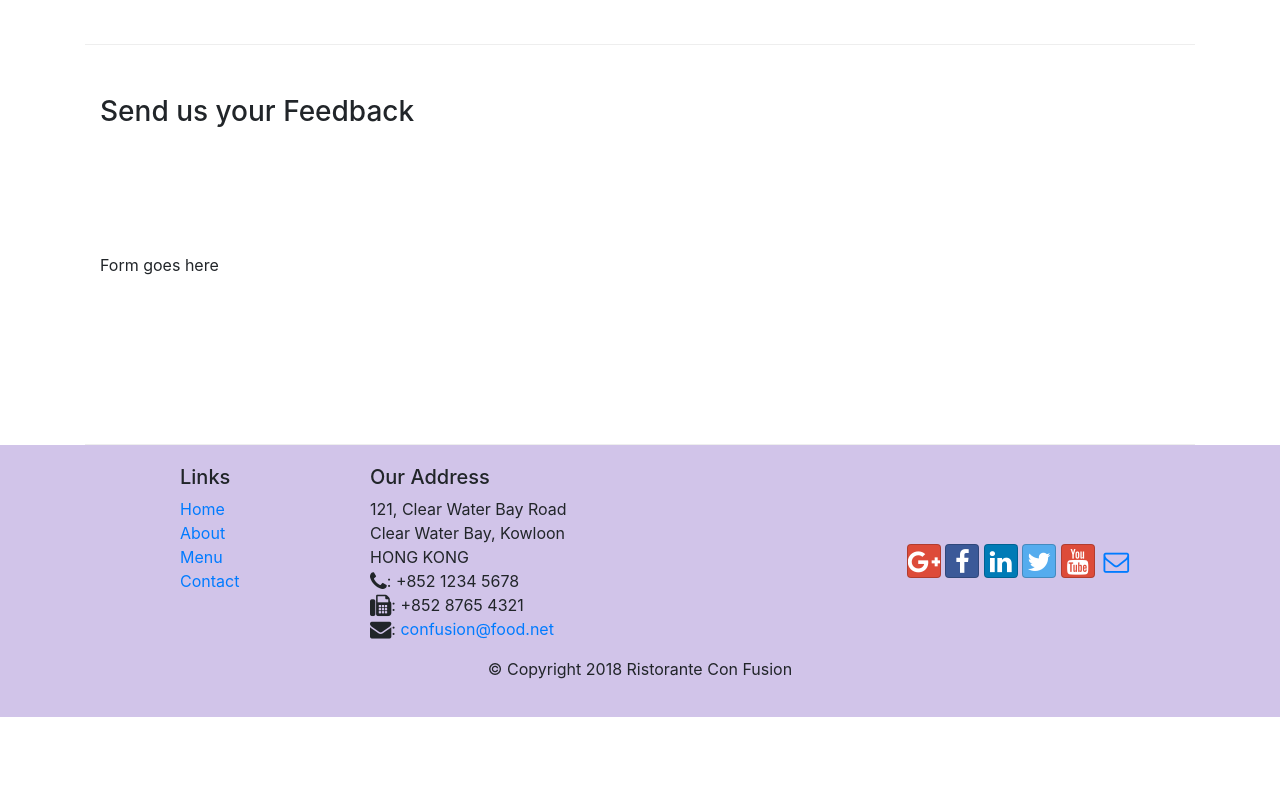
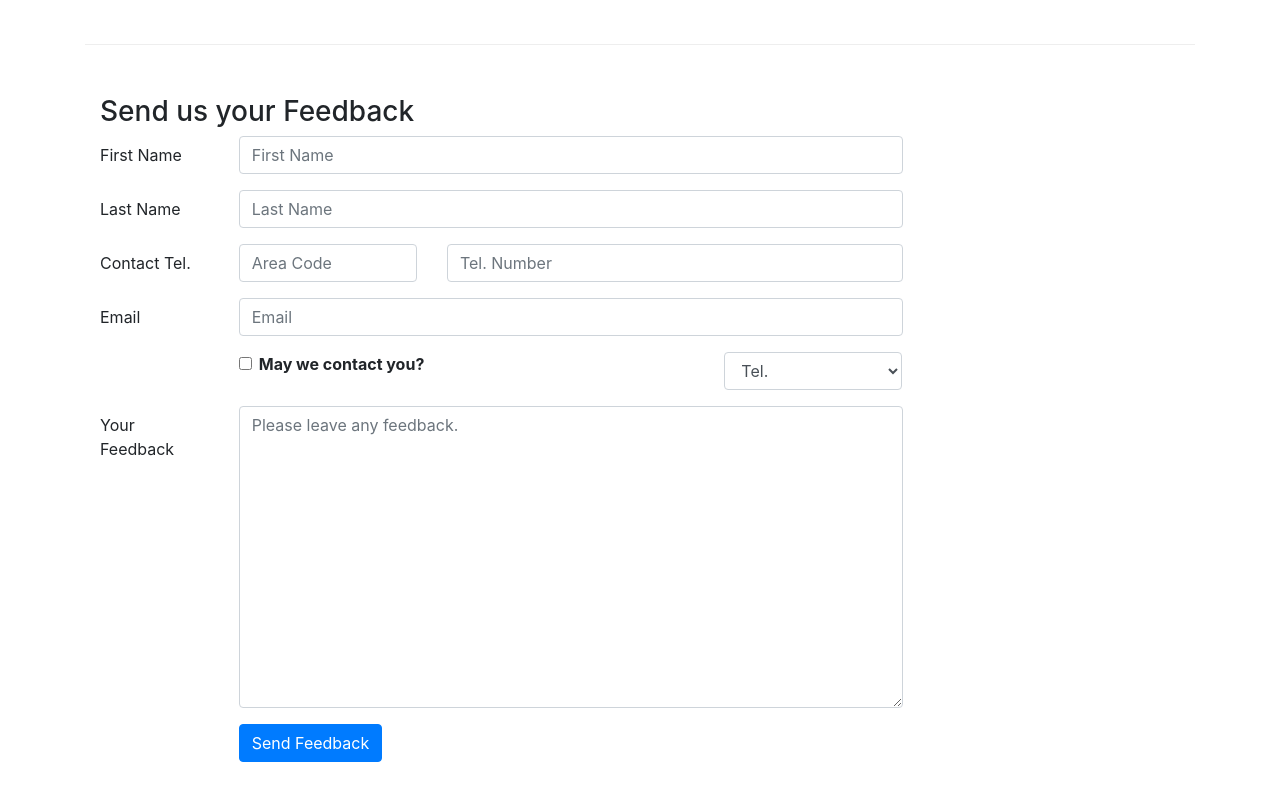
Before and after one commit to MichaelWHamilton/conFusion1, a website: page contactus.html in a window 1280 px wide. Shown: the part 820-1620 px from the top of the page. Before the commit the page ends 1537 px from the top, so only its background shows below. Drawn offline with nearby package versions, Linux system fonts and the light colour scheme.

Commit message:
Forms Guide

```diff
--- a/contactus.html
+++ b/contactus.html
@@ -94,7 +94,62 @@
               <h3>Send us your Feedback</h3>
            </div>
             <div class="col-12 col-md-9">
-                Form goes here
+                <form>
+                    <div class="form-group row">
+                        <label for="firstname" class="col-md-2 col-form-label">First Name</label>
+                        <div class="col-md-10">
+                            <input type="text" class="form-control" id="firstname" name="firstname" placeholder="First Name" />
+                        </div>
+                    </div>
+                    <div class="form-group row">
+                        <label for="lastname" class="col-md-2 col-form-label">Last Name</label>
+                        <div class="col-md-10">
+                            <input type="text" class="form-control" id="lastname" name="lastname" placeholder="Last Name"/>
+                        </div>
+                    </div>
+                    <div class="form-group row">
+                        <label for="telnum" class="col-12 col-md-2 col-form-label">Contact Tel.</label>
+                        <div class="col-5 col-md-3">
+                            <input type="tel" class="form-control" id="areacode" name="areacode" placeholder="Area Code"/>
+                        </div>
+                        <div class="col-7 col-md-7">
+                            <input type="tel" class="form-control" id="telnum" name="telnum" placeholder="Tel. Number"/>
+                        </div>
+                    </div>
+                    <div class="form-group row">
+                        <label for="emailid" class="col-md-2 col-form-label">Email</label>
+                        <div class="col-md-10">
+                            <input type="email" class="form-control" id="emailid" name="emailid" placeholder="Email" />
+                        </div>
+                    </div>
+                    <div class="form-group row">
+                        <div class="col-md-6 offset-md-2">
+                            <div class="form-check">
+                                <input type="checkbox" class="form-check-input" name="approve" id="approve" value=""/>
+                                <label class="form-check-label" for="approve">
+                                    <strong>May we contact you?</strong>
+                                </label>
+                            </div>
+                        </div>
+                        <div class="col-md-3 offset-md-1">
+                            <select class="form-control">
+                                <option>Tel.</option>
+                                <option>Email</option>
+                            </select>
+                        </div>
+                    </div>
+                    <div class="form-group row">
+                        <label for="feedback" class="col-md-2 col-form-label">Your Feedback</label>
+                        <div class="col-md-10">
+                            <textarea class="form-control" id="feedback" name="feedback" placeholder="Please leave any feedback." rows="12"></textarea>
+                        </div>
+                    </div>
+                    <div class="form-group row">
+                        <div class="offset-md-2 col-md-10">
+                            <button type="submit" class="btn btn-primary">Send Feedback</button>
+                        </div>
+                    </div>
+                </form>
             </div>
              <div class="col-12 col-md">
             </div>
```
